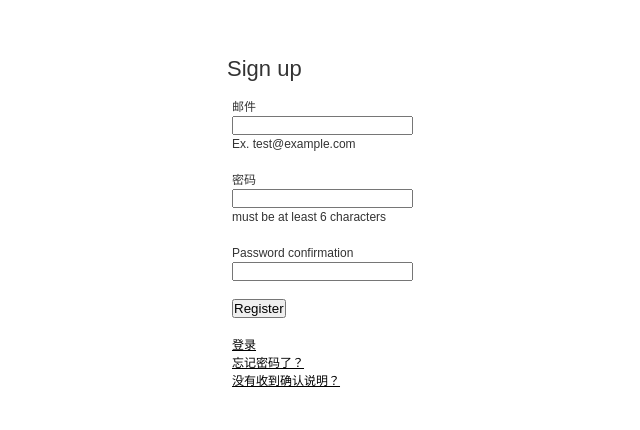
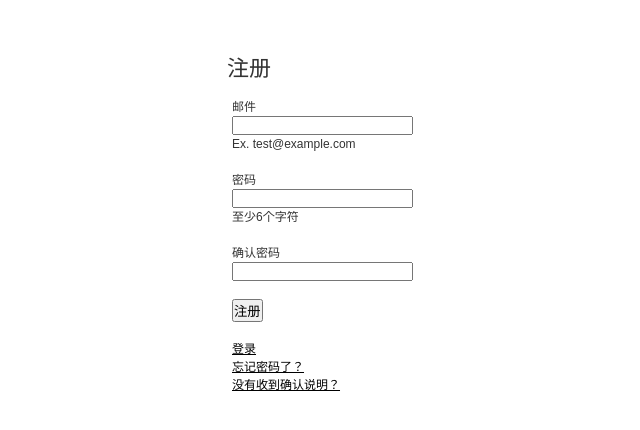
Before and after one commit to oreofish/redidea, a Rails app: page /users/sign_up in a window 1280 px wide. Shown: the top 430 px of the page, without its empty margins (178-818 px from the left). Run offline with Rails 7, Linux system fonts and the light colour scheme; style sheets or scripts are compiled from the project's sources; parts of the project's set-up code (start-up, migrations or seed data) failed here and were passed over; some libraries are stand-ins or nearby versions.

Commit message:
translate

```diff
--- a/app/views/devise/registrations/new.html.erb
+++ b/app/views/devise/registrations/new.html.erb
@@ -1,5 +1,5 @@
 <div class='block' id='block-signup'>
-  <h2>Sign up</h2>
+  <h2>注册</h2>
   <div class='content'>
 
     <%= form_for(resource, :as => resource_name, :url => registration_path(resource_name)) do |f| %>
@@ -14,16 +14,16 @@
     <div class='group'>
       <div><%= f.label :password %><br />
       <%= f.password_field :password %></div>
-      <span class='description'>must be at least 6 characters</span>
+      <span class='description'>至少6个字符</span>
     </div>
     <br />
     <div class='group'>
-      <div><%= f.label :password_confirmation %><br />
+      <div><%= f.label '确认密码'%><br />
       <%= f.password_field :password_confirmation %></div>
     </div>
     <br />
     <div class='group'>
-      <div><%= f.submit "Register" %></div>
+      <div><%= f.submit "注册" %></div>
     </div>
     <% end %>
     <br />
```
